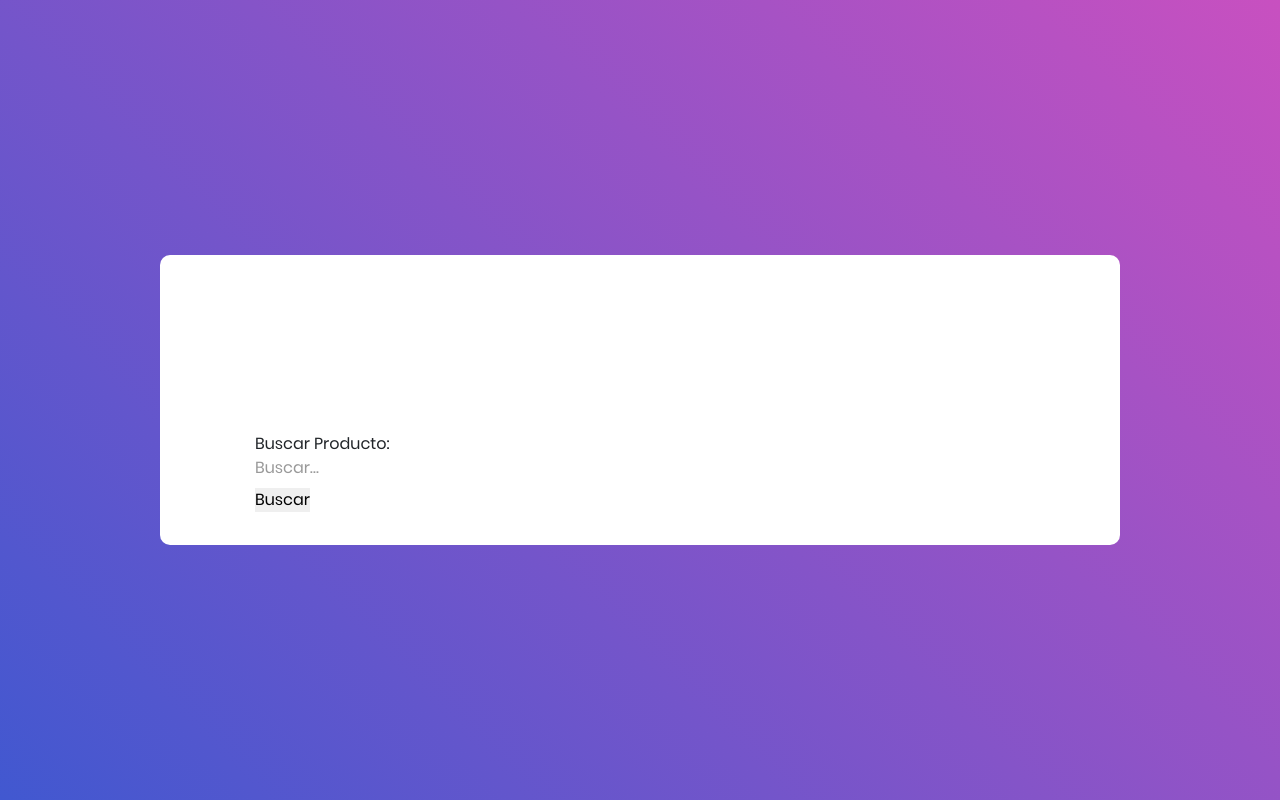
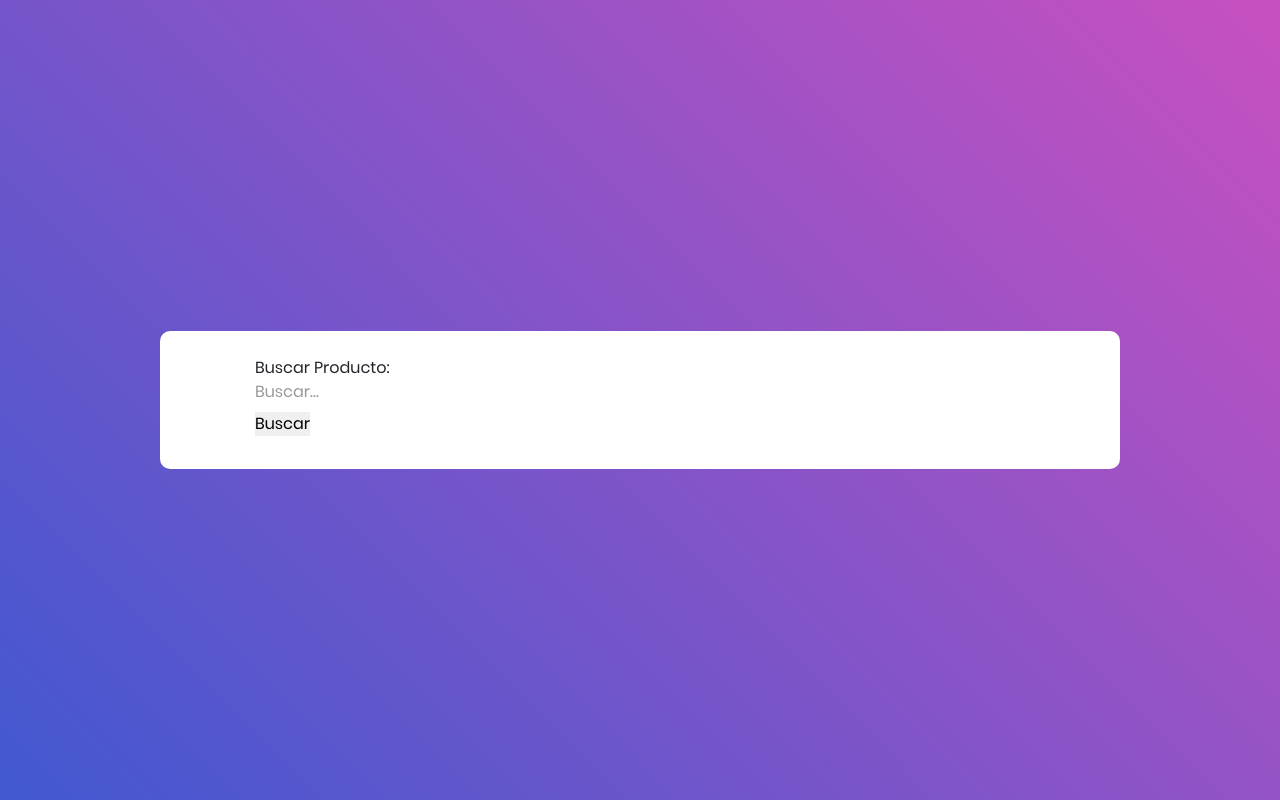
Before and after one commit to DiegoAnchillo/Lab_01, a PHP site: page /Productos.html in a window 1280 px wide. Run offline with PHP 8.4, Linux system fonts and the light colour scheme.

Commit message:
productov11

```diff
--- a/Login_v1/css/main.css
+++ b/Login_v1/css/main.css
@@ -188,7 +188,7 @@ iframe {
   display: flex;
   flex-wrap: wrap;
   justify-content: space-between;
-  padding: 177px 130px 33px 95px;
+  padding: 25px 130px 33px 95px;
 }
 
 /*------------------------------------------------------------------
```
